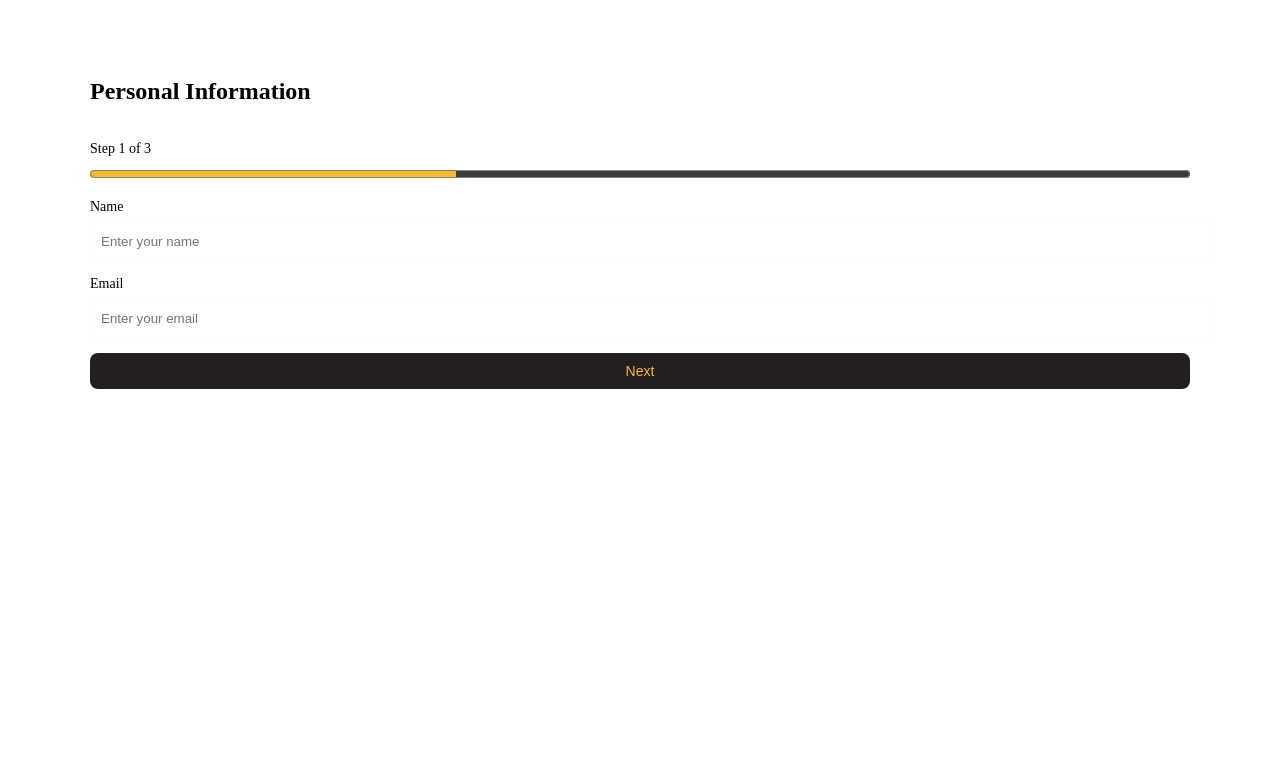
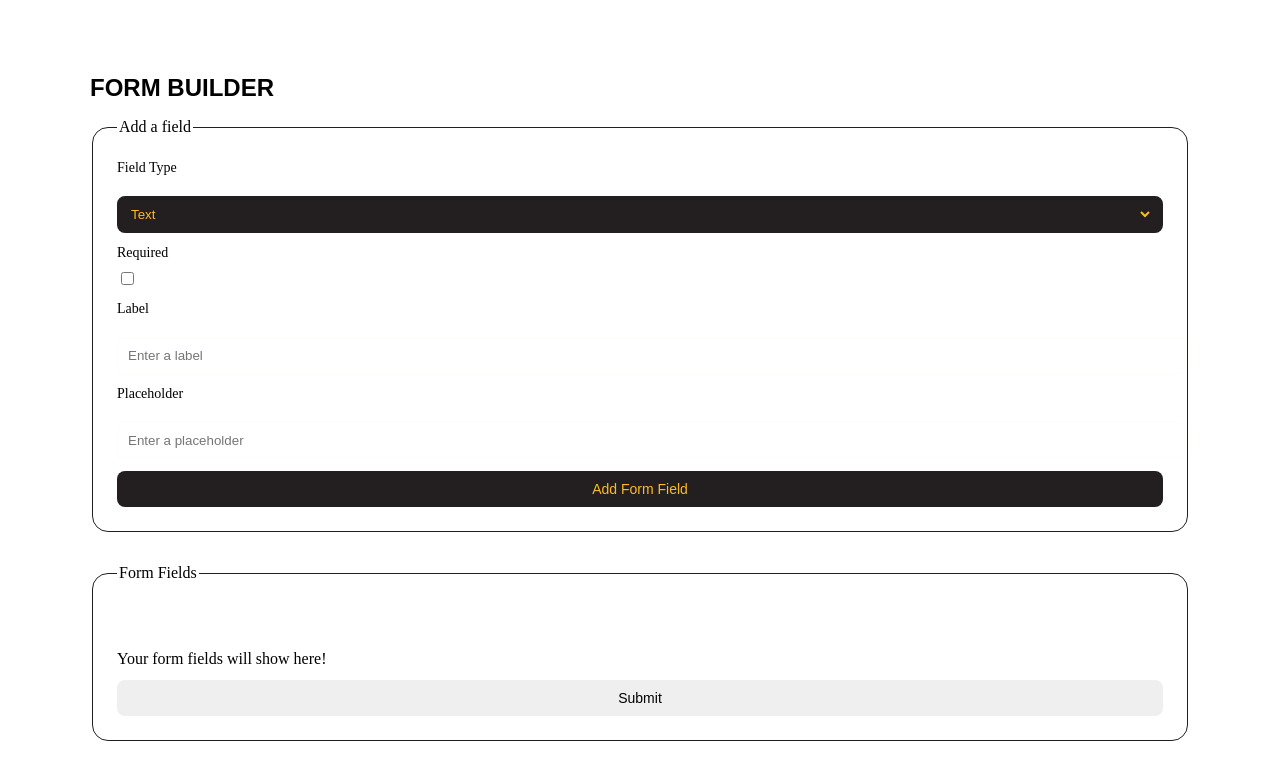
Before and after one commit to codecamp-prem/React-Coding-Interview, a React (Vite) app: page / in a window 1280 px wide. Shown: the top 780 px of the page. Built offline with nearby package versions, Linux system fonts and the light colour scheme.

Commit message:
form builder

```diff
--- a/src/App.tsx
+++ b/src/App.tsx
@@ -1,9 +1,9 @@
-import MultiStepForm from "./Challanges/MultiStepForm";
+import FormBuilder from "./Challanges/FormBuilder";
 
 function App() {
   return (
     <>
-      <MultiStepForm />
+      <FormBuilder />
     </>
   );
 }
--- /dev/null
+++ b/src/Challanges/FormBuilder.tsx
@@ -0,0 +1,133 @@
+import { FormEvent, useState } from "react";
+import "./formBuilder.css";
+
+type FormFieldsProps = {
+  id?: number;
+  type?: string;
+  label?: string;
+  placeholder?: string;
+  required?: boolean;
+  value?: string;
+};
+
+const FormBuilder = () => {
+  const [formFields, setFormFields] = useState<FormFieldsProps[]>();
+
+  const handleAddFormField = (e: FormEvent<HTMLFormElement>) => {
+    e.preventDefault();
+    const target = e.target as HTMLFormElement;
+    const formData = new FormData(target);
+
+    const newField = {
+      id: new Date().getTime(),
+      type: formData.get("type")?.toString(),
+      label: formData.get("label")?.toString(),
+      placeholder: formData.get("placeholder")?.toString(),
+      required: formData.get("required") == "on" ? true : false,
+      value: "",
+    };
+
+    setFormFields(
+      formFields !== undefined ? [...formFields, newField] : [newField]
+    );
+
+    target.reset();
+  };
+
+  const handleUpdateFormField = (
+    id: number,
+    updatedField: { value: string }
+  ) => {
+    const updatedFormFields = formFields?.map((field) =>
+      field.id === id ? { ...field, ...updatedField } : field
+    );
+    setFormFields(updatedFormFields);
+  };
+
+  const handleDeleteFormField = (id: number) => {
+    const updatedFormFields = formFields?.filter((field) => field.id !== id);
+    setFormFields(updatedFormFields);
+  };
+
+  const handleSubmit = (e: FormEvent<HTMLFormElement>) => {
+    e.preventDefault();
+    alert(JSON.stringify(formFields, null, 2));
+  };
+
+  return (
+    <div className="container">
+      <h1>Form Builder</h1>
+      <form id="form-builder" onSubmit={handleAddFormField}>
+        <fieldset>
+          <legend>Add a field</legend>
+          <label htmlFor="type">Field Type</label>
+          <select name="type" id="type">
+            <option value="text">Text</option>
+            <option value="number">Number</option>
+            <option value="email">Email</option>
+            <option value="password">Password</option>
+          </select>
+          <div>
+            <label htmlFor="required">Required</label>
+            <input type="checkbox" name="required" id="required" />
+          </div>
+          <label htmlFor="label">Label</label>
+          <input
+            required
+            type="text"
+            name="label"
+            id="label"
+            placeholder="Enter a label"
+          />
+          <label htmlFor="placeholder">Placeholder</label>
+          <input
+            required
+            type="text"
+            id="placeholder"
+            name="placeholder"
+            placeholder="Enter a placeholder"
+          />
+          <button type="submit" className="secondary">
+            Add Form Field
+          </button>
+        </fieldset>
+      </form>
+      <form id="form-fields" onSubmit={handleSubmit}>
+        <fieldset>
+          <legend>Form Fields</legend>
+          <ul>
+            {formFields !== undefined &&
+              formFields?.map((field) => (
+                <li key={field.id}>
+                  <label htmlFor={`input-${field.id}`}>{field.label}</label>
+                  <input
+                    id={`input-${field.id}`}
+                    required={field.required}
+                    placeholder={field.placeholder}
+                    type={field.type}
+                    value={field.value}
+                    onChange={(e) =>
+                      handleUpdateFormField(field.id!, {
+                        value: e.target.value,
+                      })
+                    }
+                  />
+                  <button
+                    type="button"
+                    className="secondary"
+                    onClick={() => handleDeleteFormField(field.id!)}
+                  >
+                    Delete
+                  </button>
+                </li>
+              ))}
+          </ul>
+          <span>Your form fields will show here!</span>
+          <button className="primary">Submit</button>
+        </fieldset>
+      </form>
+    </div>
+  );
+};
+
+export default FormBuilder;
--- /dev/null
+++ b/src/Challanges/formBuilder.css
@@ -0,0 +1,70 @@
+.container {
+  margin: 0 auto;
+  max-width: 1100px;
+  padding: 50px;
+}
+h1 {
+  font-family: sans-serif;
+  text-transform: uppercase;
+  font-size: 24px;
+}
+
+fieldset {
+  display: grid;
+  gap: 12px;
+  border: 1px solid #231f20;
+  padding: 24px;
+  border-radius: 16px;
+  margin-bottom: 32px;
+}
+
+label {
+  font-size: 14px;
+  margin-bottom: 8px;
+  display: block;
+}
+
+select {
+  background: #231f20;
+  color: #fcba28;
+  border-radius: 8px;
+  display: flex;
+  justify-content: space-between;
+  border: 10px solid #231f20;
+}
+
+input[type="checkbox"] {
+  accent-color: #fcba28;
+}
+
+input:not([type="checkbox"]) {
+  appearance: none;
+  border: 1px solid rgba(249, 244, 218, 0.2);
+  background-color: transparent;
+  border-radius: 4px;
+  padding: 10px;
+  width: 100%;
+}
+
+button.secondary {
+  background: #231f20;
+  color: #fcba28;
+}
+
+button {
+  appearance: none;
+  display: inline-flex;
+  text-align: center;
+  justify-content: center;
+  padding: 10px 16px;
+  border-radius: 8px;
+  border: none;
+  font-weight: 500;
+  font-size: 14px;
+  transition: all 200ms ease-in-out;
+  cursor: pointer;
+}
+
+ul {
+  list-style: none outside none;
+}
```
